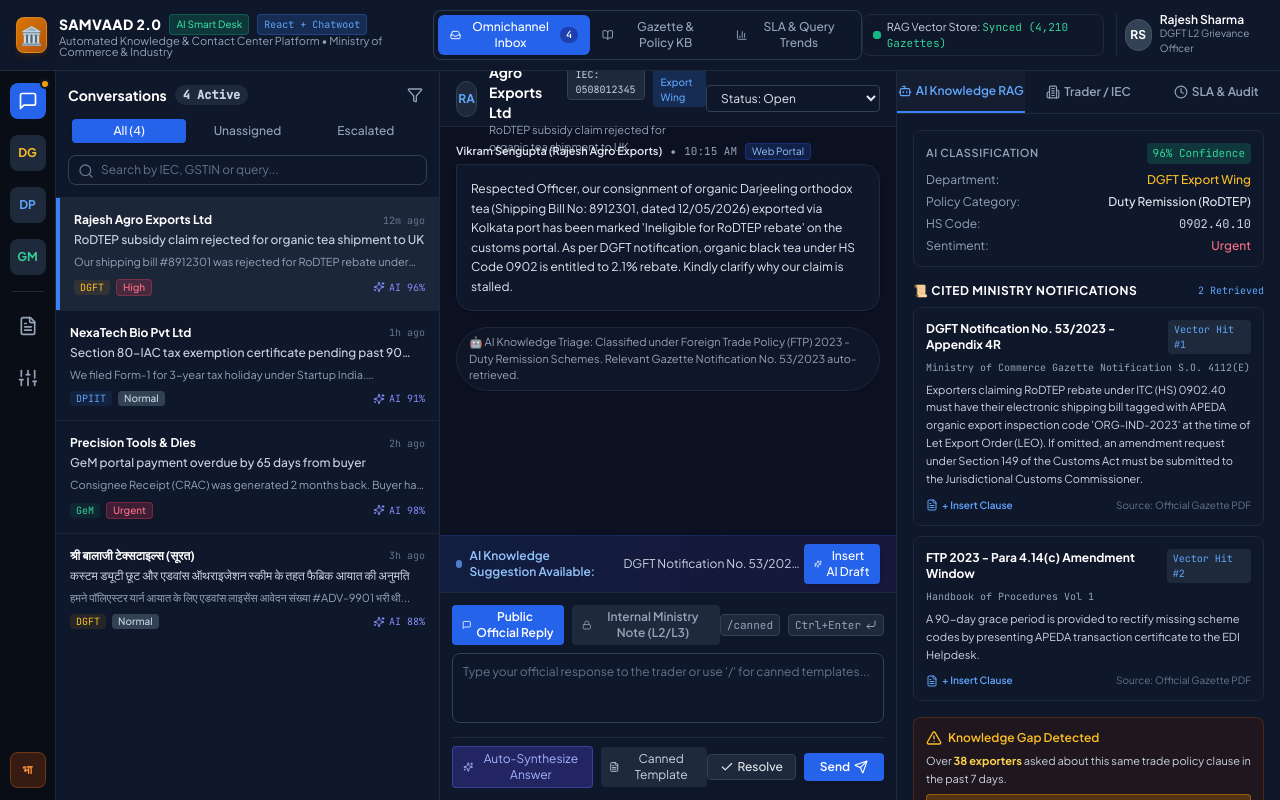
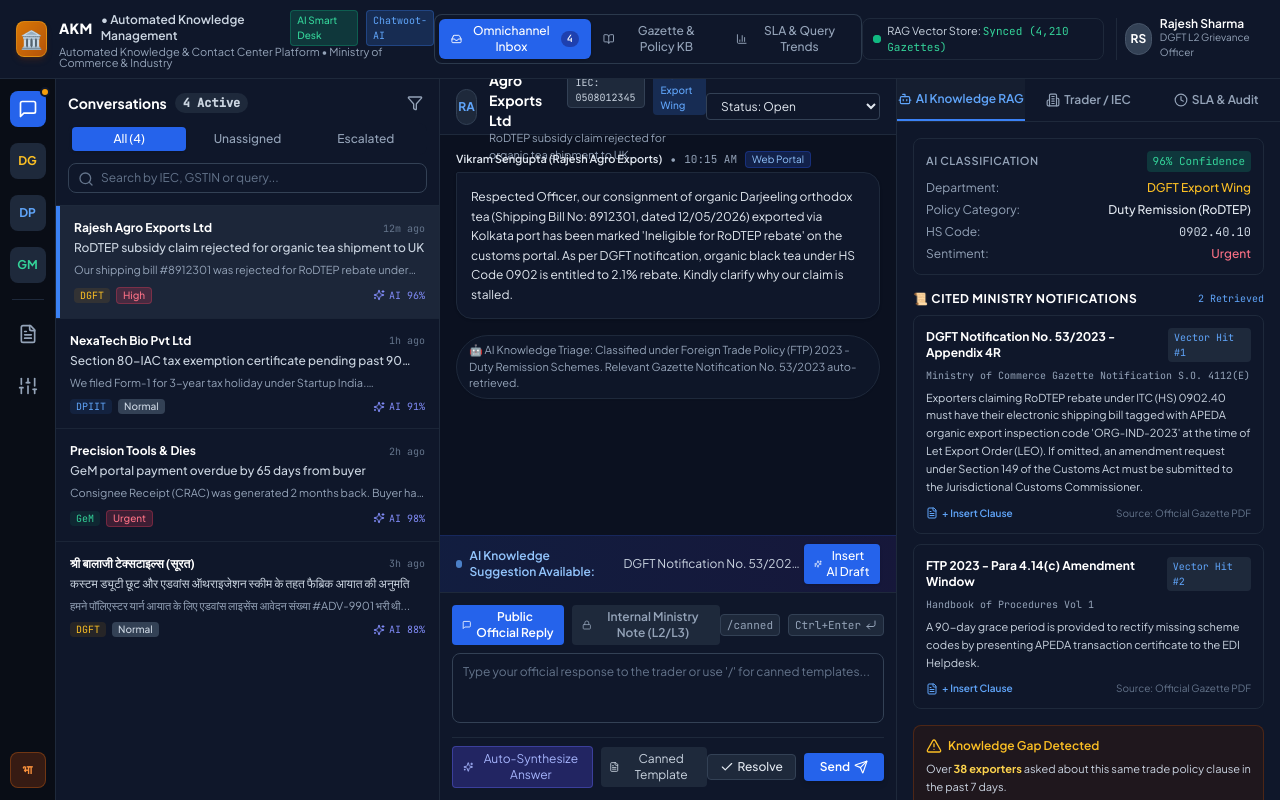
Before and after one commit to Duhoon4568/smart-commerce-contact-center, a React (Vite) app: page / in a window 1280 px wide. Built offline with nearby package versions, Linux system fonts and the light colour scheme.

Commit message:
chore: update branding to Automated Knowledge Management (AKM)

```diff
--- a/demo.html
+++ b/demo.html
@@ -29,7 +29,8 @@
       </div>
       <div>
         <div class="flex items-center space-x-2">
-          <span class="font-extrabold text-sm tracking-wide text-white uppercase">SAMVAAD 2.0</span>
+          <span class="font-extrabold text-sm tracking-wide text-white uppercase">AKM</span>
+          <span class="text-xs text-slate-300 font-semibold hidden sm:inline">• Automated Knowledge Management</span>
           <span class="text-[10px] bg-emerald-500/20 text-emerald-400 border border-emerald-500/30 px-1.5 py-0.5 rounded font-medium">AI Smart Desk</span>
           <span class="text-[10px] bg-blue-500/20 text-blue-400 border border-blue-500/30 px-1.5 py-0.5 rounded font-mono">v4.2-gov</span>
         </div>
--- a/package.json
+++ b/package.json
@@ -1,5 +1,5 @@
 {
-  "name": "samvaad-commerce-contact-center",
+  "name": "automated-knowledge-management",
   "private": true,
   "version": "1.0.0",
   "type": "module",
--- a/src/components/Header.jsx
+++ b/src/components/Header.jsx
@@ -11,9 +11,10 @@ export default function Header({ currentView, setCurrentView, ticketsCount }) {
         </div>
         <div>
           <div className="flex items-center space-x-2">
-            <span className="font-extrabold text-sm tracking-wide text-white uppercase">SAMVAAD 2.0</span>
+            <span className="font-extrabold text-sm tracking-wide text-white uppercase">AKM</span>
+            <span className="text-xs text-slate-300 font-semibold hidden sm:inline">• Automated Knowledge Management</span>
             <span className="text-[10px] bg-emerald-500/20 text-emerald-400 border border-emerald-500/30 px-1.5 py-0.5 rounded font-medium">AI Smart Desk</span>
-            <span className="text-[10px] bg-blue-500/20 text-blue-400 border border-blue-500/30 px-1.5 py-0.5 rounded font-mono">React + Chatwoot</span>
+            <span className="text-[10px] bg-blue-500/20 text-blue-400 border border-blue-500/30 px-1.5 py-0.5 rounded font-mono">Chatwoot-AI</span>
           </div>
           <p className="text-[11px] text-slate-400 leading-none">Automated Knowledge & Contact Center Platform • Ministry of Commerce & Industry</p>
         </div>
```
Also changed, not shown: index.html (+1 -1 lines), 1 other file (tests, documents, lock files or other folders).
